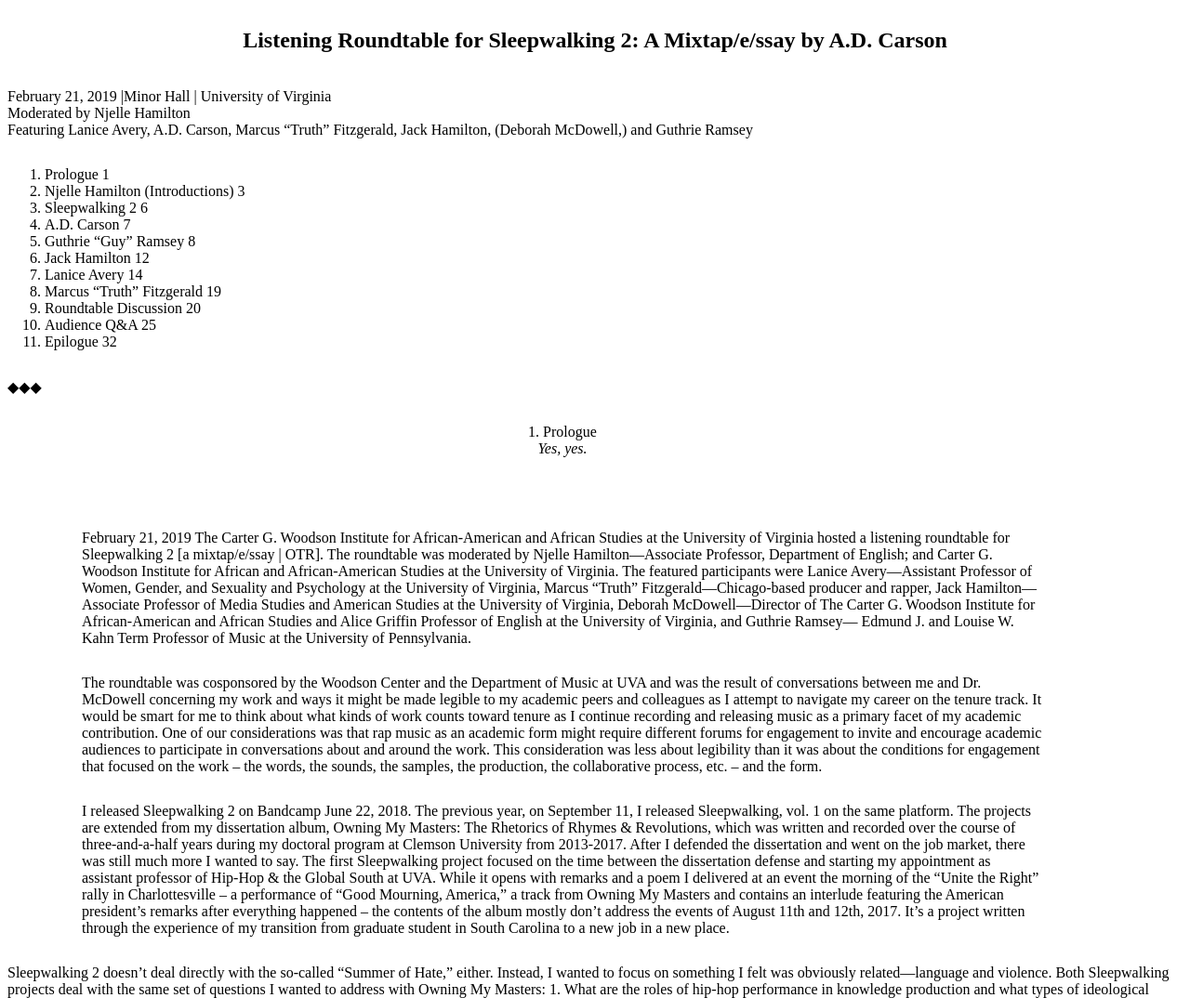
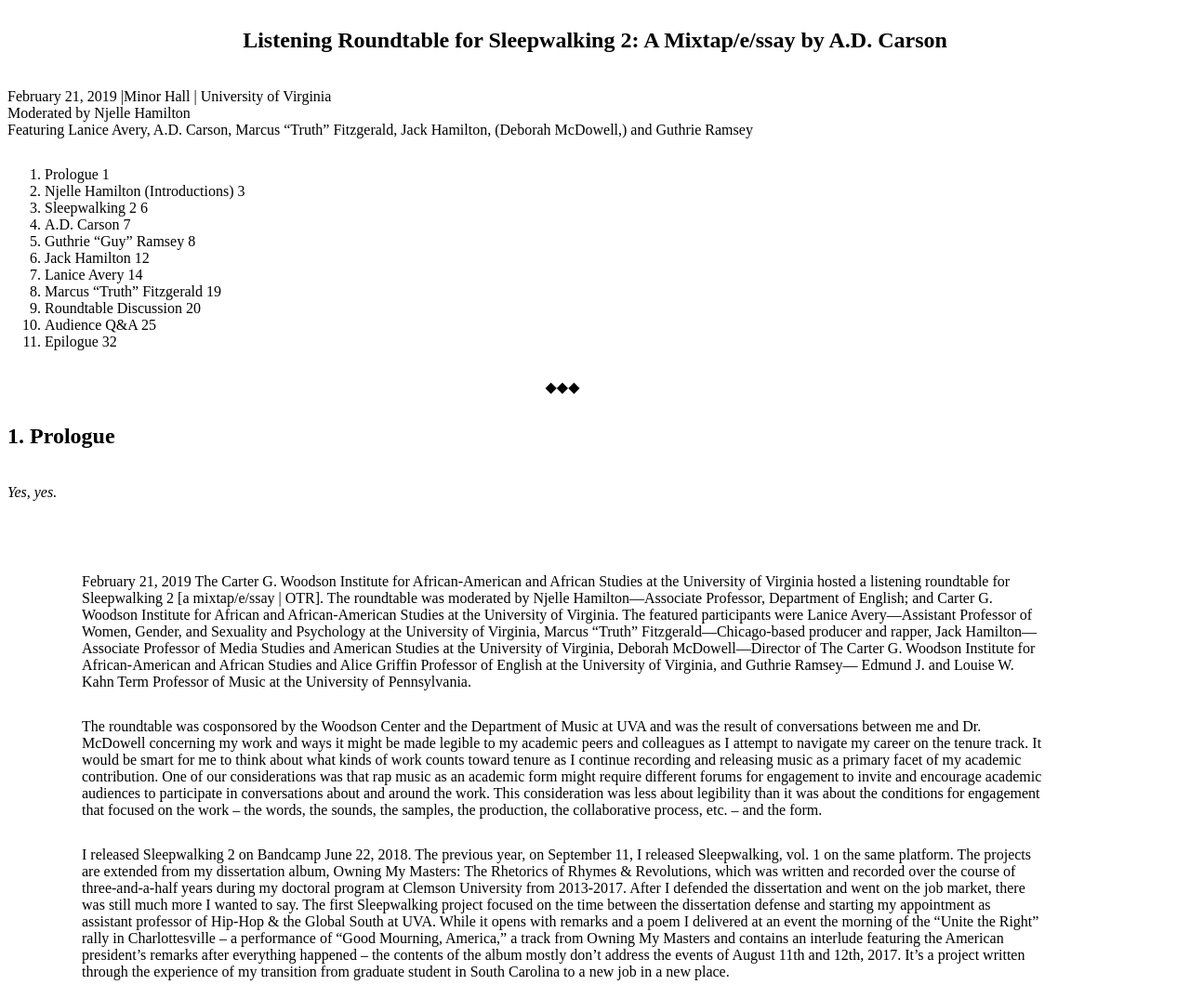
Before and after one commit to erodriguez742/carsondemo1, a plain HTML site: page index.html in a window 1280 px wide. Shown: the top 1074 px of the page at 93% size. Drawn offline with Linux system fonts and the light colour scheme.

Commit message:
Update index.html

```diff
--- a/index.html
+++ b/index.html
@@ -34,9 +34,9 @@ Featuring Lanice Avery, A.D. Carson, Marcus “Truth” Fitzgerald, Jack Hamilto
 </ol>
 </p>
 
-◆◆◆
-  <p align="center">
-1.	Prologue<br>
+<p align="center">◆◆◆</p>
+  <p align="center"><h2>
+	1.	Prologue</h2><br>
 	  <i>Yes, yes.</i></p><br><p>
 February 21, 2019 The Carter G. Woodson Institute for African-American and African Studies at the University of Virginia hosted a listening roundtable for Sleepwalking 2 [a mixtap/e/ssay | OTR]. The roundtable was moderated by Njelle Hamilton—Associate Professor, Department of English; and Carter G. Woodson Institute for African and African-American Studies at the University of Virginia. The featured participants were Lanice Avery—Assistant Professor of Women, Gender, and Sexuality and Psychology at the University of Virginia, Marcus “Truth” Fitzgerald—Chicago-based producer and rapper, Jack Hamilton—Associate Professor of Media Studies and American Studies at the University of Virginia, Deborah McDowell—Director of The Carter G. Woodson Institute for African-American and African Studies and Alice Griffin Professor of English at the University of Virginia, and Guthrie Ramsey— Edmund J. and Louise W. Kahn Term Professor of Music at the University of Pennsylvania.</p>
 	  <p>
```
